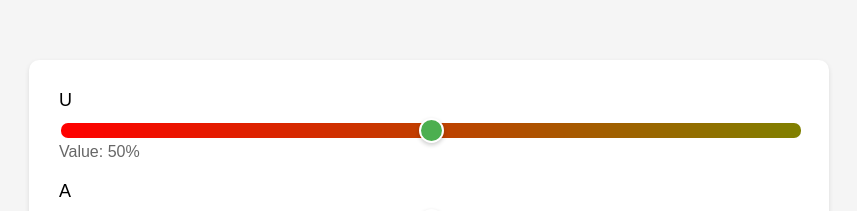
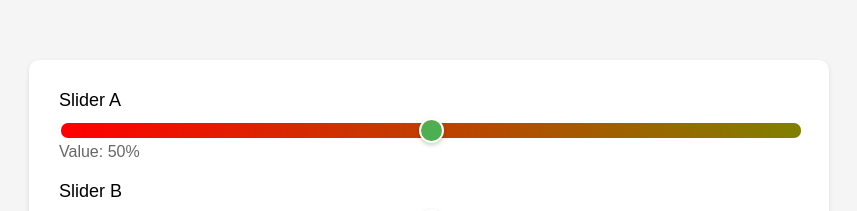
Before and after one commit to aniruddha-saha/us, a plain HTML site: page index.html in a window 1280 px wide. Shown: the top 211 px of the page, without its empty margins (211-1068 px from the left). Drawn offline with Linux system fonts and the light colour scheme.

Commit message:
Update index.html

```diff
--- a/index.html
+++ b/index.html
@@ -68,11 +68,11 @@
 </head>
 <body>
     <div class="slider-container">
-        <label class="slider-label" for="sliderA">U</label>
+        <label class="slider-label" for="sliderA">Slider A</label>
         <input type="range" min="0" max="100" value="50" class="slider" id="sliderA">
         <div class="value-display" id="valueA">Value: 50%</div>
 
-        <label class="slider-label" for="sliderB">A</label>
+        <label class="slider-label" for="sliderB">Slider B</label>
         <input type="range" min="0" max="100" value="50" class="slider" id="sliderB">
         <div class="value-display" id="valueB">Value: 50%</div>
     </div>
```
